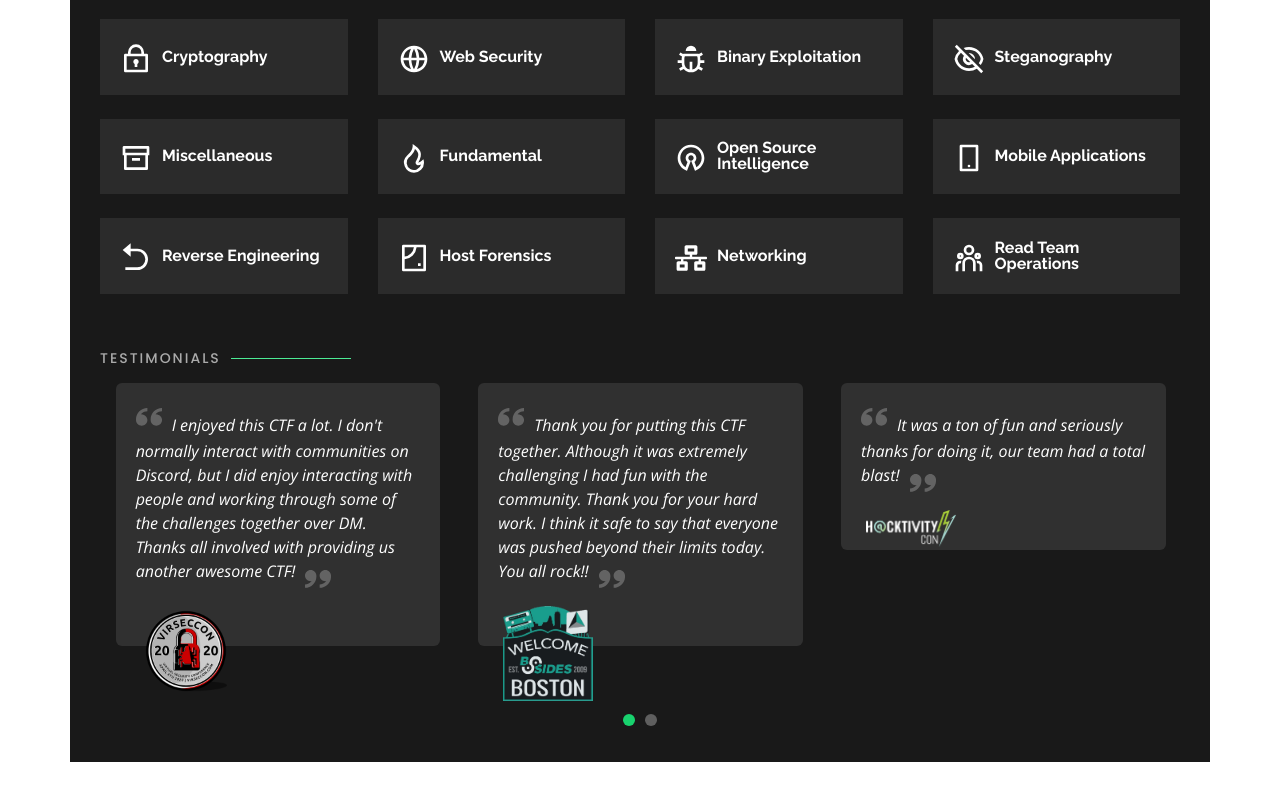
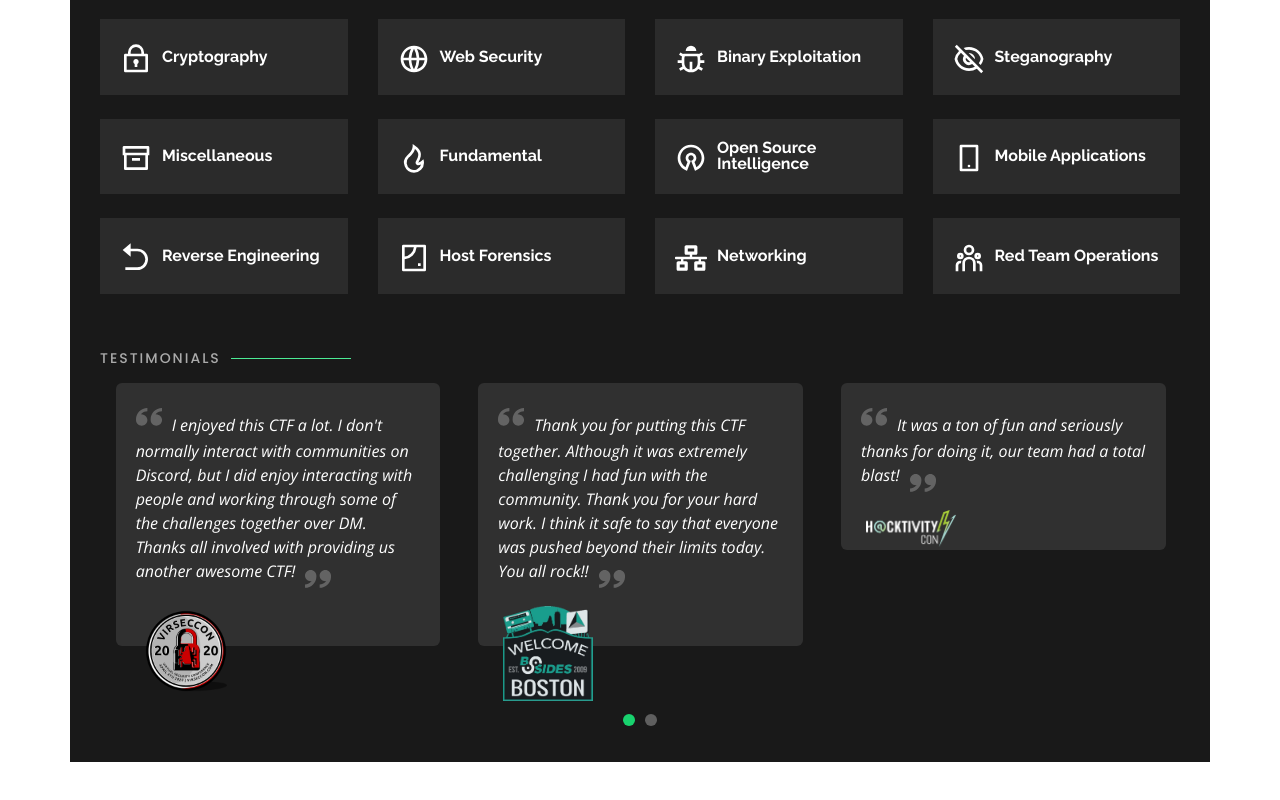
Before and after one commit to JustHackingCo/public-website, a React (Create React App) app: page /info in a window 1280 px wide. Shown: the part 804-1604 px from the top of the page. Built offline with nearby package versions, Linux system fonts and the light colour scheme.

Commit message:
Corrected typo

```diff
--- a/src/pages/Info.js
+++ b/src/pages/Info.js
@@ -74,7 +74,7 @@ export const Info = () => (
                         <CategoryBox icon={RiArrowGoBackFill} color="#29cc61" link="#test" text="Reverse Engineering"></CategoryBox>
                         <CategoryBox icon={RiHardDriveLine} color="#b20969" link="#test" text="Host Forensics"></CategoryBox>
                         <CategoryBox icon={FaNetworkWired} color="#ff5828" link="#test" text="Networking"></CategoryBox>
-                        <CategoryBox icon={RiTeamLine} color="#dc3545" link="#test" text="Read Team Operations"></CategoryBox>
+                        <CategoryBox icon={RiTeamLine} color="#dc3545" link="#test" text="Red Team Operations"></CategoryBox>
                     </Row>
                 </JeopardyCategories>
             </Section>
```
